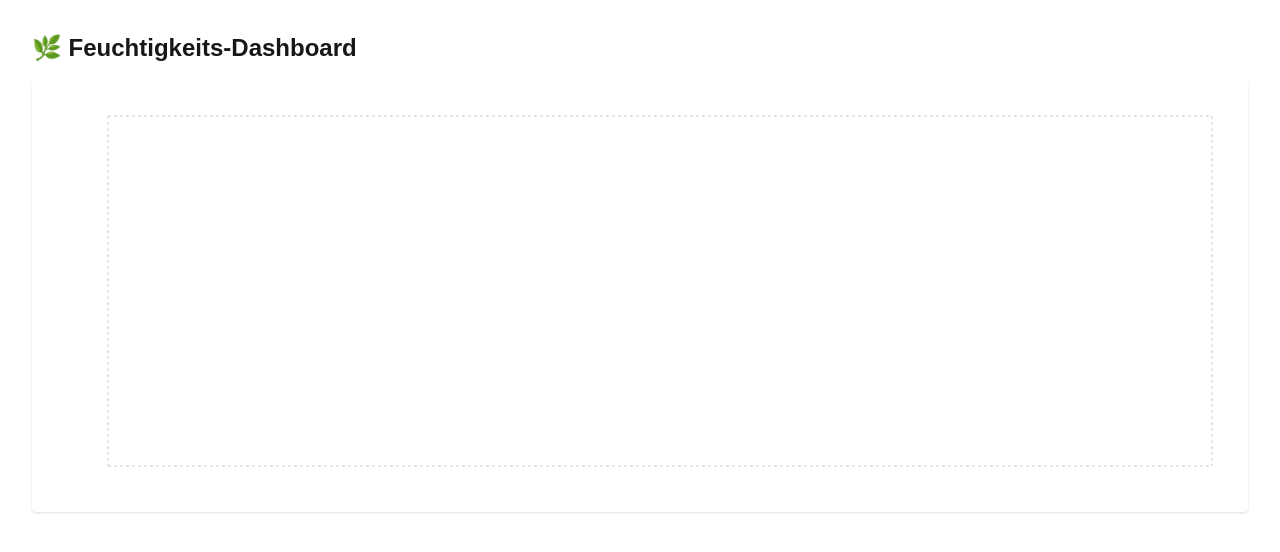
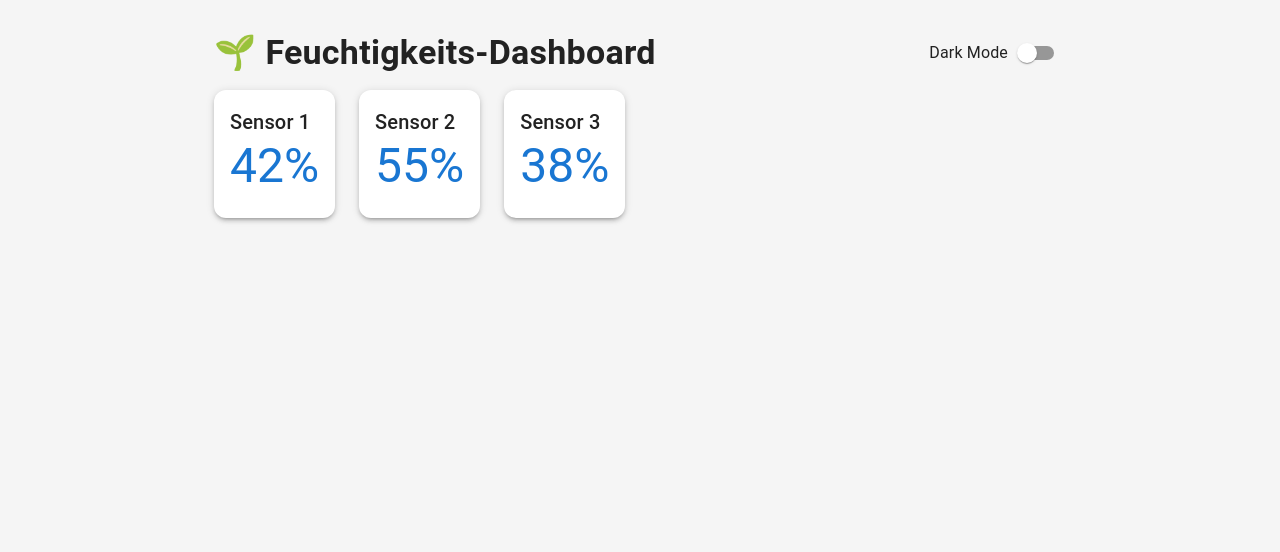
Before and after one commit to Chvvn17/plant-sensor-frontend, a Next.js app: page / in a window 1280 px wide. Shown: the top 552 px of the page. Built offline with nearby package versions, Linux system fonts and the light colour scheme; no server answers.

Commit message:
trying to do it more fancy

```diff
--- a/package.json
+++ b/package.json
@@ -9,6 +9,7 @@
     "lint": "next lint"
   },
   "dependencies": {
+    "@mui/material": "^7.1.2",
     "next": "15.3.4",
     "react": "^19.1.0",
     "react-dom": "^19.1.0",
--- a/src/app/page.tsx
+++ b/src/app/page.tsx
@@ -1,60 +1,112 @@
-'use client';
+// 'use client';
 
-import {
-  LineChart,
-  Line,
-  XAxis,
-  YAxis,
-  CartesianGrid,
-  Tooltip,
-  ResponsiveContainer,
-} from 'recharts';
-import { useEffect, useState } from 'react';
+// import {
+//   LineChart,
+//   Line,
+//   XAxis,
+//   YAxis,
+//   CartesianGrid,
+//   Tooltip,
+//   ResponsiveContainer,
+// } from 'recharts';
+// import { useEffect, useState } from 'react';
 
-interface SensorData {
-  id: number;
-  feuchtigkeit: number;
-  timestamp: string;
-  simulated: boolean;
-}
+// interface SensorData {
+//   id: number;
+//   feuchtigkeit: number;
+//   timestamp: string;
+//   simulated: boolean;
+// }
 
-export default function Page() {
-  const [data, setData] = useState<SensorData[]>([]);
+// export default function Page() {
+//   const [data, setData] = useState<SensorData[]>([]);
 
-useEffect(() => {
-  fetch("https://plant-sensor-app-chvvn17.azurewebsites.net/sensor")
-    .then((res) => res.json())
-    .then((data: SensorData[]) => {
-      const transformed = data.map((item) => ({
-        ...item,
-        feuchtigkeit: item.feuchtigkeit,
-        timestamp: new Date(item.timestamp).toLocaleTimeString("de-CH", {
-          hour: "2-digit",
-          minute: "2-digit",
-          second: "2-digit",
-        }),
-      }));
-      setData(transformed);
-    });
-}, []);
+// useEffect(() => {
+//   fetch("https://plant-sensor-app-chvvn17.azurewebsites.net/sensor")
+//     .then((res) => res.json())
+//     .then((data: SensorData[]) => {
+//       const transformed = data.map((item) => ({
+//         ...item,
+//         feuchtigkeit: item.feuchtigkeit,
+//         timestamp: new Date(item.timestamp).toLocaleTimeString("de-CH", {
+//           hour: "2-digit",
+//           minute: "2-digit",
+//           second: "2-digit",
+//         }),
+//       }));
+//       setData(transformed);
+//     });
+// }, []);
+
+//   return (
+//     <main className="p-8">
+//       <h1 className="text-2xl font-bold mb-4">🌿 Feuchtigkeits-Dashboard</h1>
+//       <div className="bg-white p-4 rounded shadow">
+//         <ResponsiveContainer width="100%" height={400}>
+//           <LineChart data={data} margin={{ top: 20, right: 20, left: 0, bottom: 0 }}>
+//             <CartesianGrid strokeDasharray="3 3" />
+//             <XAxis dataKey="timestamp" tick={{ fontSize: 12 }} />
+//             <YAxis unit="%" />
+//             <Tooltip
+//               formatter={(value: number) => `${value}%`}
+//               labelFormatter={(label) => `Zeit: ${label}`}
+//             />
+//             <Line type="monotone" dataKey="feuchtigkeit" stroke="#8884d8" strokeWidth={2} dot={false} />
+//           </LineChart>
+//         </ResponsiveContainer>
+//       </div>
+//     </main>
+//   );
+//}
+
+import { Container, Typography, Card, CardContent, Grid, Switch, Box } from '@mui/material';
+import { useState } from 'react';
+
+export default function Dashboard() {
+  const [darkMode, setDarkMode] = useState(false);
+
+  // Dummy sensor data
+  const sensors = [
+    { name: 'Sensor 1', value: 42, unit: '%' },
+    { name: 'Sensor 2', value: 55, unit: '%' },
+    { name: 'Sensor 3', value: 38, unit: '%' },
+  ];
 
   return (
-    <main className="p-8">
-      <h1 className="text-2xl font-bold mb-4">🌿 Feuchtigkeits-Dashboard</h1>
-      <div className="bg-white p-4 rounded shadow">
-        <ResponsiveContainer width="100%" height={400}>
-          <LineChart data={data} margin={{ top: 20, right: 20, left: 0, bottom: 0 }}>
-            <CartesianGrid strokeDasharray="3 3" />
-            <XAxis dataKey="timestamp" tick={{ fontSize: 12 }} />
-            <YAxis unit="%" />
-            <Tooltip
-              formatter={(value: number) => `${value}%`}
-              labelFormatter={(label) => `Zeit: ${label}`}
-            />
-            <Line type="monotone" dataKey="feuchtigkeit" stroke="#8884d8" strokeWidth={2} dot={false} />
-          </LineChart>
-        </ResponsiveContainer>
-      </div>
-    </main>
+    <Box sx={{ bgcolor: darkMode ? '#222' : '#f5f5f5', minHeight: '100vh', transition: '0.3s' }}>
+      <Container maxWidth="md" sx={{ py: 4 }}>
+        <Box display="flex" justifyContent="space-between" alignItems="center">
+          <Typography variant="h4" fontWeight="bold" color={darkMode ? '#fff' : '#222'}>
+            🌱 Feuchtigkeits-Dashboard
+          </Typography>
+          <Box display="flex" alignItems="center">
+            <Typography color={darkMode ? '#fff' : '#222'}>Dark Mode</Typography>
+            <Switch checked={darkMode} onChange={() => setDarkMode(!darkMode)} />
+          </Box>
+        </Box>
+        <Grid container spacing={3} sx={{ mt: 2 }}>
+          {sensors.map((sensor, idx) => (
+            <Grid item xs={12} md={4} key={idx}>
+              <Card sx={{
+                bgcolor: darkMode ? '#333' : '#fff',
+                boxShadow: 3,
+                borderRadius: 3,
+                transition: '0.3s',
+                '&:hover': { boxShadow: 6, transform: 'scale(1.03)' }
+              }}>
+                <CardContent>
+                  <Typography variant="h6" color={darkMode ? '#fff' : '#222'}>
+                    {sensor.name}
+                  </Typography>
+                  <Typography variant="h3" color="primary">
+                    {sensor.value}{sensor.unit}
+                  </Typography>
+                </CardContent>
+              </Card>
+            </Grid>
+          ))}
+        </Grid>
+      </Container>
+    </Box>
   );
 }
```
Also changed, not shown: 1 other file (tests, documents, lock files or other folders).
